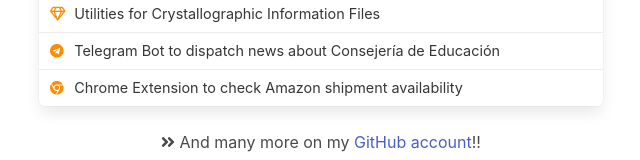
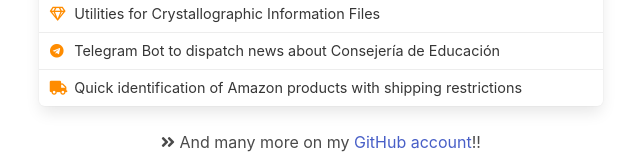
Before and after one commit to sdelquin/sdelquin.me, a Vue app: page /projects in a window 1280 px wide. Shown: the part 262-422 px from the top of the page, without its empty margins (319-959 px from the left). Built offline with nearby package versions, Linux system fonts and the light colour scheme.

Commit message:
Fix SendHerePlz project

```diff
--- a/src/views/Projects.vue
+++ b/src/views/Projects.vue
@@ -65,9 +65,9 @@
           url: 'https://t.me/educannews',
         },
         {
-          icon: 'fab fa-chrome',
-          title: 'Chrome Extension to check Amazon shipment availability',
-          url: 'https://github.com/sdelquin/sendhereplz',
+          icon: 'fas fa-truck',
+          title: 'Quick identification of Amazon products with shipping restrictions',
+          url: 'https://sendhereplz.com',
         },
       ],
     }
```
